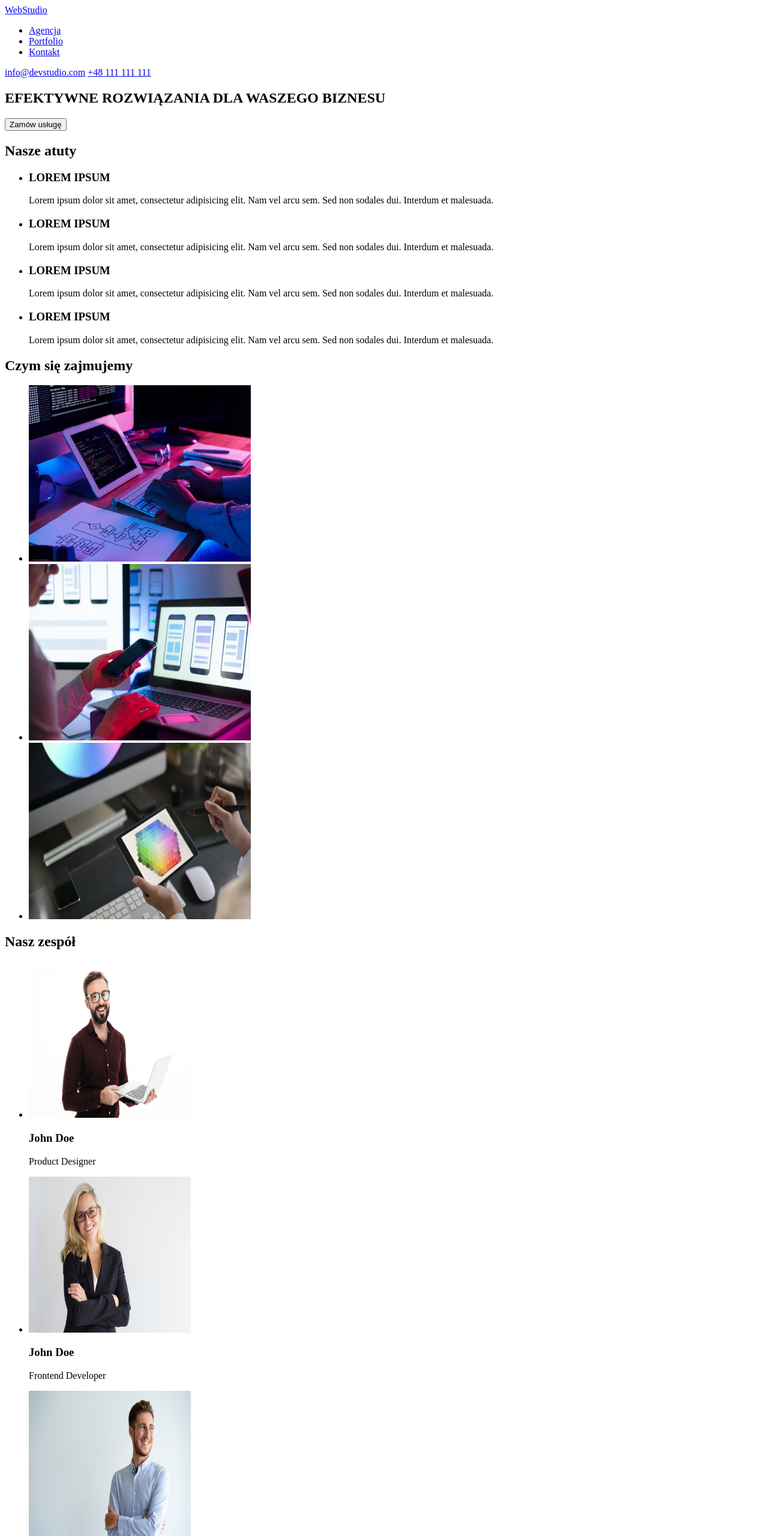
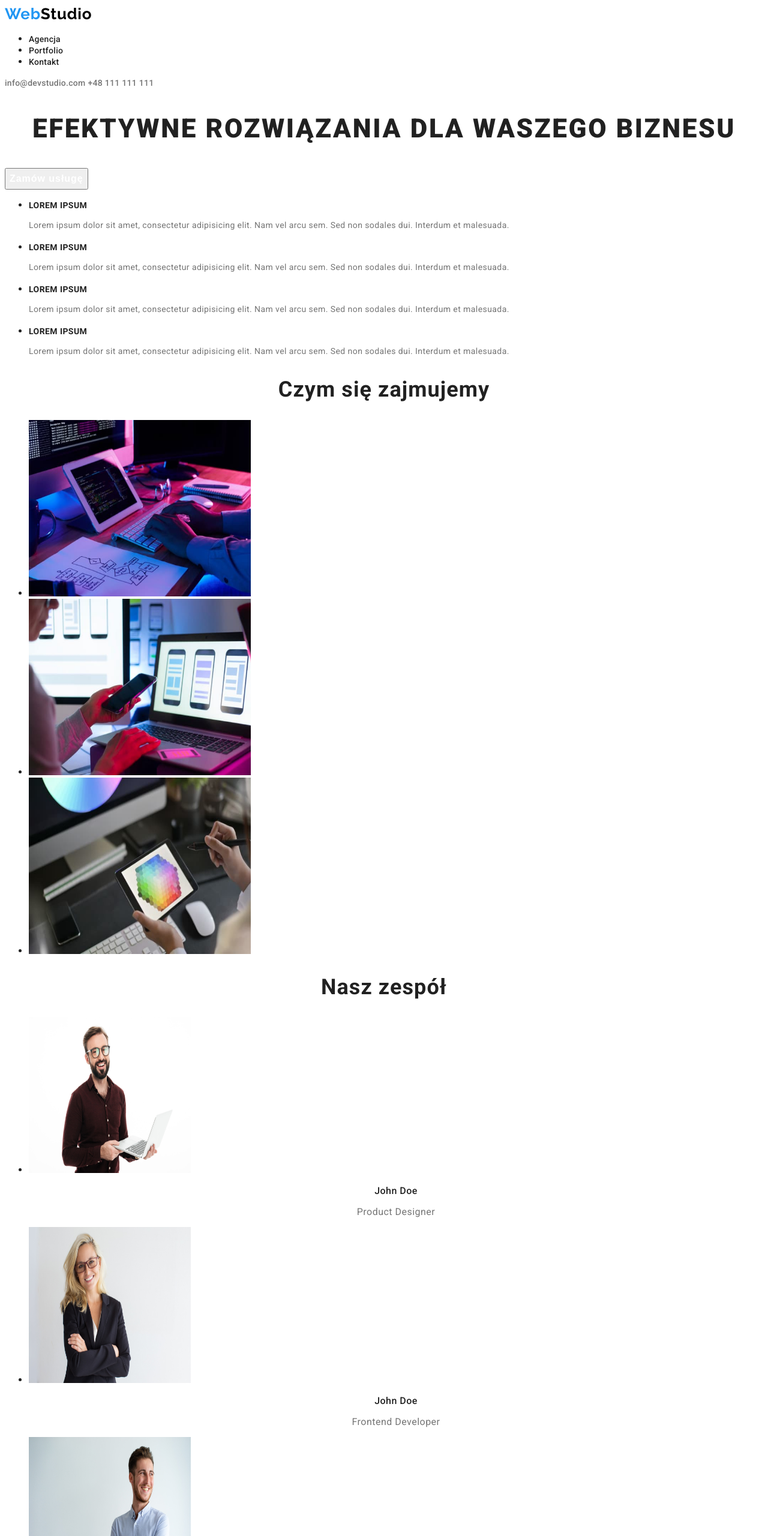
Before and after one commit to DajanaAugustowicz/goit-markup-hw-08, a plain HTML site: page index.html in a window 1280 px wide. Shown: the top 2560 px of the page at 60% size. Drawn offline with Linux system fonts and the light colour scheme.

Commit message:
Update styles.css

```diff
--- a/css/styles.css
+++ b/css/styles.css
@@ -1,5 +1,196 @@
-:body {
-    font-family: 'Roboto', sans-serif;
+:root {
+    --main-font: "Roboto", sans-serif;
+    --secondary-font: "Raleway", sans-serif;
+    --main-color: #212121;
+    --secondary-color: #757575;
+}
+
+body {
+    font-family: "Roboto", sans-serif;
     color: #212121;
-    ;
 }
+
+
+/*====COMPONENTS====*/
+.navigation-link:hover,
+.navigation-link:focus,
+.footer-link:hover,
+.footer-link:focus {
+    color: #2196F3;
+}
+/*====END COMPONENTS====*/
+
+
+/*====HEADER====*/
+.logo {
+    font-family: "Raleway";
+    font-weight: bold;
+    font-size: 26px;
+    line-height: 1.192;
+    letter-spacing: 0.03em;
+    color: #000000;
+    text-decoration: none;
+}
+
+.logo>.web {
+    color: #2196F3;
+}
+
+.logo-dark-theme {
+    color: #FFFFFF;
+}
+
+.navigation-link {
+    font-weight: 500;
+    font-size: 14px;
+    line-height: 1.143;
+    letter-spacing: 0.02em;
+    text-decoration: none;
+    color: var(--main-color)
+}
+
+.contact {
+    color: #757575;
+}
+/*====END HEADER====*/
+
+
+/*====HERO====*/
+.main-header {
+    font-weight: 900;
+    font-size: 44px;
+    line-height: 1.364;
+    text-align: center;
+    letter-spacing: 0.06em;
+    text-transform: uppercase;
+    /*color: #FFFFFF*/
+}
+
+.hero-modal-btn {
+    font-weight: bold;
+    font-size: 16px;
+    line-height: 1.875;
+    display: flex;
+    align-items: center;
+    text-align: center;
+    letter-spacing: 0.06em;
+    color: #FFFFFF;
+    }
+
+.hero-modal-btn:hover,
+.hero-modal-btn:focus {
+    color: #212121;
+}
+/*====END HERO====*/
+
+
+/*====ABOUT====*/
+.hidden {
+    display: none;
+}
+
+.about-header {
+    font-weight: bold;
+    font-size: 14px;
+    line-height: 1.143;
+    letter-spacing: 0.03em;
+    text-transform: uppercase;
+}
+
+.about-description {
+    font-weight: normal;
+    font-size: 14px;
+    line-height: 1.714;
+    letter-spacing: 0.03em;
+    color: #757575;
+}
+/*====END ABOUT====*/
+
+
+/*====SERVICES====*/
+.secondary-header {
+    font-weight: bold;
+    font-size: 36px;
+    line-height: 1.167;
+    text-align: center;
+    letter-spacing: 0.03em;
+}
+/*====END SERVICES====*/
+
+
+/*====TEAM====*/
+.team-header {
+    font-weight: 500;
+    font-size: 16px;
+    line-height: 1.188;
+    text-align: center;
+    letter-spacing: 0.03em;
+}
+
+.team-description {
+    font-weight: normal;
+    font-size: 16px;
+    line-height: 1.188;
+    text-align: center;
+    letter-spacing: 0.03em;
+    color: #757575;
+}
+/*====END TEAM====*/
+
+
+/*====FOOTER====*/
+.footer-link {
+    font-family: "Roboto";
+    font-style: normal;
+    font-weight: normal;
+    font-size: 14px;
+    line-height: 1.714;
+    letter-spacing: 0.03em;
+    /*color: #FFFFFF;*/
+    opacity: 60%;
+    text-decoration: none;
+}
+
+.footer-address {
+    opacity: 1;
+}
+/*====END FOOTER====*/
+
+
+/*====PORTFOLIO====*/
+/*====PORTFOLIO HERO====*/
+.modal-btn {
+    font-family: "Roboto";
+    font-style: normal;
+    font-weight: 500;
+    font-size: 16px;
+    line-height: 1.625;
+    text-align: center;
+    letter-spacing: 0.03em;
+    color: #212121;
+}
+
+.modal-btn:hover,
+.modal-btn:focus {
+    color: #FFFFFF;
+}
+/*====END PORTFOLIO HERO====*/
+
+
+/*====PORTFOLIO GALLERY====*/
+.gallery-header {
+font-weight: bold;
+font-size: 18px;
+line-height: 2;
+letter-spacing: 0.06em;
+}
+
+.gallery-description {
+font-weight: normal;
+font-size: 16px;
+line-height: 1.875;
+letter-spacing: 0.03em;
+color: #757575;
+}
+/*====END PORTFOLIO GALLERY====*/
+/*====END PORTFOLIO====*/
```
